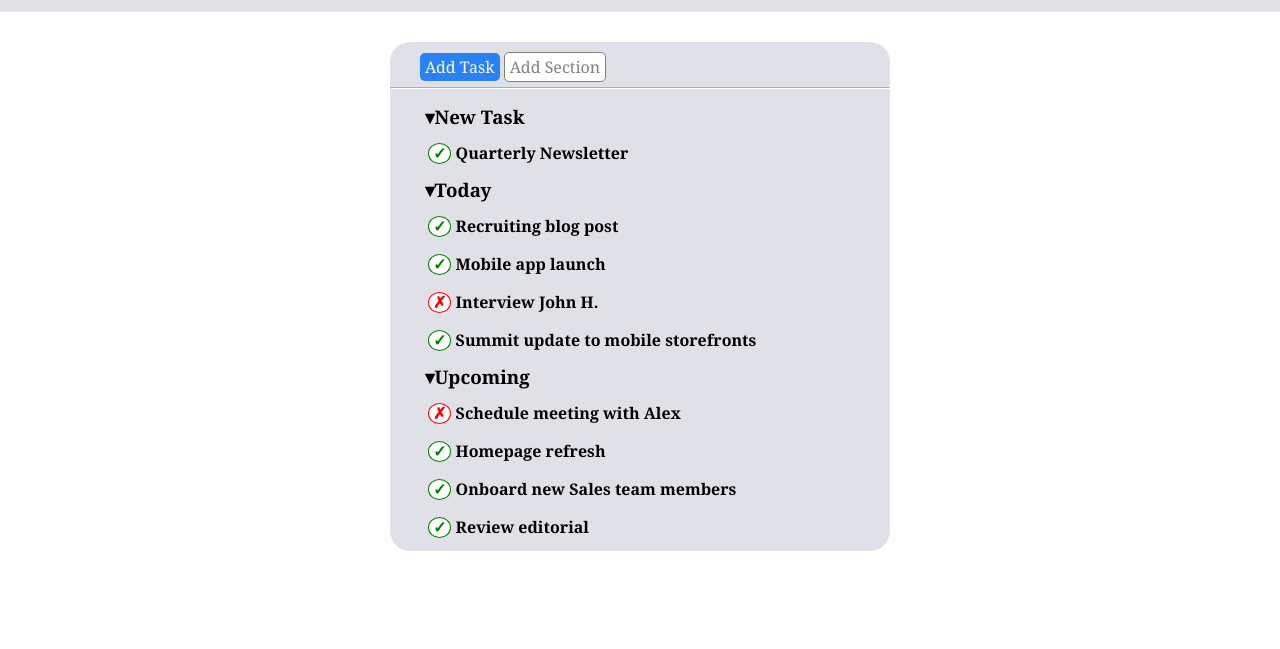
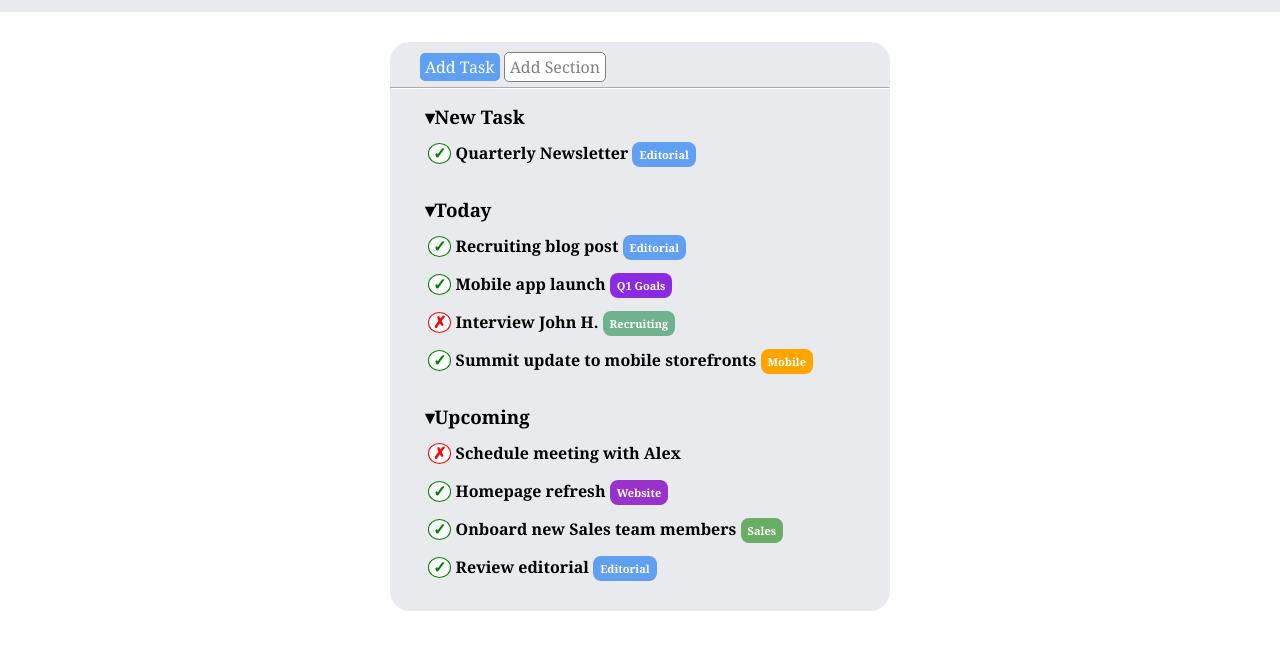
Before and after one commit to CalinCretu/html-css-toboolist, a plain HTML site: page index.html in a window 1280 px wide. Shown: the part 73-722 px from the top of the page. Drawn offline with Linux system fonts and the light colour scheme.

Commit message:
ADD - fine esercizio

```diff
--- a/css/app.css
+++ b/css/app.css
@@ -7,7 +7,7 @@
 
 header {
     padding: 15px;
-    background-color: rgb(224, 225, 230);
+    background-color: rgb(224, 225, 230, 0.7);
 }
 
 
@@ -34,7 +34,7 @@ ul {
 .container {
     max-width: 500px;
     margin: 30px auto;
-    background-color: rgb(224, 225, 230);
+    background-color: rgb(224, 225, 230, 0.7);
     border-radius: 20px;
 }
 
@@ -43,7 +43,7 @@ ul {
 }
 
 #button__add-task {
-    background-color: rgb(41, 129, 245);
+    background-color: rgb(41, 129, 245, 0.7);
     border: none;
     color: white;
     padding: 3px 5px;
@@ -71,7 +71,7 @@ hr {
 }
 
 .list__title {
-
+    padding-bottom: 20px;
 }
 
 .circle-checkmark {
@@ -100,3 +100,36 @@ li {
     padding: 8px;
     font-weight: bold;
 }
+
+.flags {
+    border: none;
+    color: white;
+    padding: 5px 7px;
+    text-align: center;
+    font-size: 11px;
+    border-radius: 8px;
+}
+
+.editorial {
+    background-color: rgb(41, 129, 245, 0.7);
+}
+
+.q1__goals {
+    background-color: blueviolet;
+}
+
+.recruiting {
+    background-color: rgb(62, 156, 101, 0.7);
+}
+
+.mobile {
+    background-color: orange;
+}
+
+.website {
+    background-color: darkorchid;
+}
+
+.sales {
+    background-color: rgb(106, 173, 100);
+}
--- a/index.html
+++ b/index.html
@@ -36,25 +36,32 @@
       <h3>&blacktriangledown;New Task</h3>
 
       <ul class="list__title">
-        <li><span class="circle-checkmark">&check;</span> Quarterly Newsletter</li>
+        <li><span class="circle-checkmark">&check;</span> Quarterly Newsletter <span class="flags editorial">Editorial</span></li>
       </ul>
 
       <h3>&blacktriangledown;Today</h3>
 
       <ul class="list__title">
-        <li><span class="circle-checkmark">&check;</span> Recruiting blog post</li>
-        <li><span class="circle-checkmark">&check;</span> Mobile app launch</li>
-        <li><span class="cross-checkmark">&cross;</span> Interview John H.</li>
-        <li><span class="circle-checkmark">&check;</span> Summit update to mobile storefronts</li>
+
+        <li><span class="circle-checkmark">&check;</span> Recruiting blog post <span class="flags editorial">Editorial</span></li>
+
+        <li><span class="circle-checkmark">&check;</span> Mobile app launch <span class="flags q1__goals">Q1 Goals</span></li>
+
+        <li><span class="cross-checkmark">&cross;</span> Interview John H. <span class="flags recruiting">Recruiting</span></li>
+
+        <li><span class="circle-checkmark">&check;</span> Summit update to mobile storefronts <span class="flags mobile">Mobile</span></li>
       </ul>
 
       <h3>&blacktriangledown;Upcoming</h3>
 
       <ul class="list__title">
         <li><span class="cross-checkmark">&cross;</span> Schedule meeting with Alex</li>
-        <li><span class="circle-checkmark">&check;</span> Homepage refresh</li>
-        <li><span class="circle-checkmark">&check;</span> Onboard new Sales team members</li>
-        <li><span class="circle-checkmark">&check;</span> Review editorial</li>
+
+        <li><span class="circle-checkmark">&check;</span> Homepage refresh <span class="flags website" id="Website">Website</span></li>
+
+        <li><span class="circle-checkmark">&check;</span> Onboard new Sales team members <span class="flags sales">Sales</span></li>
+
+        <li><span class="circle-checkmark">&check;</span> Review editorial <span class="flags editorial">Editorial</span></li>
       </ul>
     </section>
 
```
